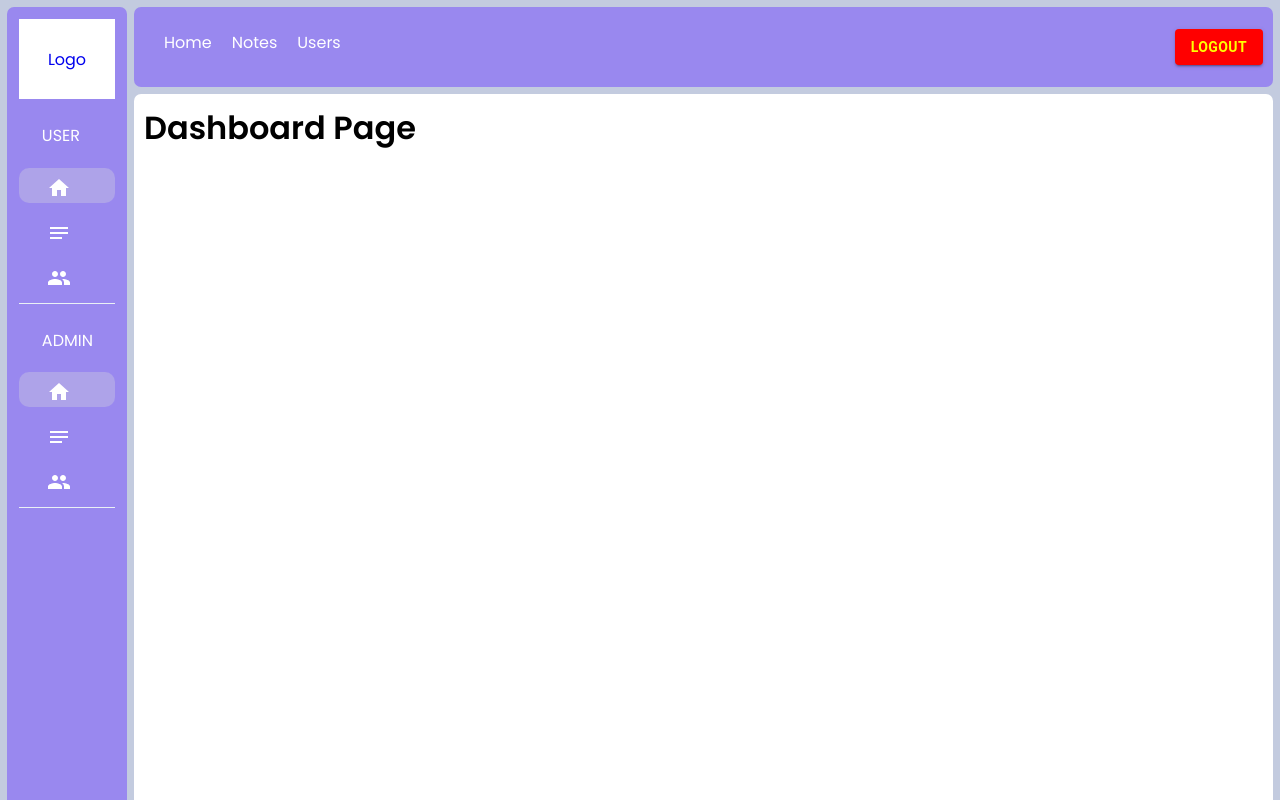
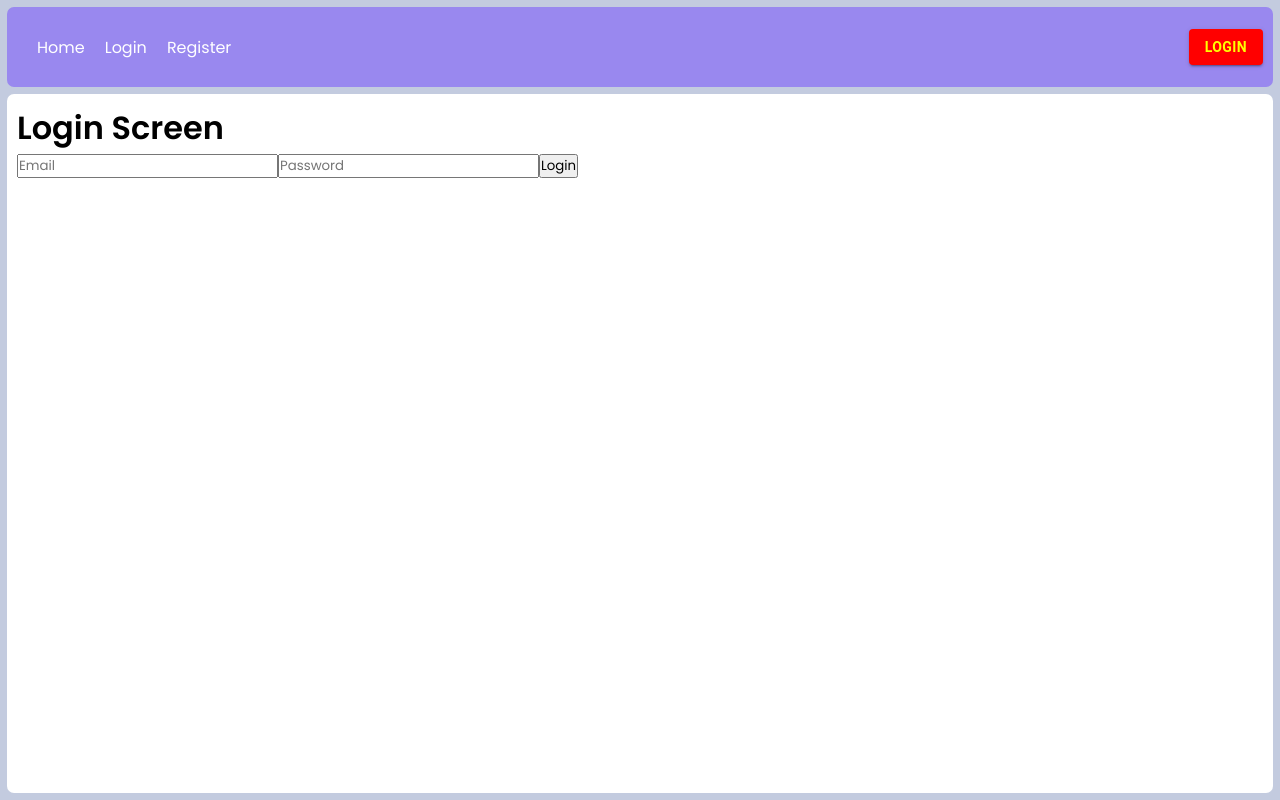
Before and after one commit to aurobindobhuyan/linear-frontend, a React (Vite) app: page /login in a window 1280 px wide. Before the commit this address led to /. Built offline with nearby package versions, Linux system fonts and the light colour scheme.

Commit message:
12 - Aurobindo
* Login & Logout logic implemented in redux store.

* Using the redux state to manage the login state in the application.

* After login storing the token inside the cookie with an expiry time and not in localStorage to handle the page reload.

```diff
--- a/src/App.tsx
+++ b/src/App.tsx
@@ -1,13 +1,34 @@
-import { useState } from "react";
+import { useEffect } from "react";
 import Navbar from "./pages/Layout/Navbar";
-import "./global.css"
+import { useSelector, useDispatch } from "react-redux";
+
+import { getToken, setToken, logout } from "./redux/auth/authSlice";
+import "./global.css";
 
 const App = () => {
-  const [isLoggedIn, setIsLoggedIn] = useState<boolean>(true);
+  const token = useSelector(getToken).token;
+  const dispatch = useDispatch();
 
-  const toggleIsLoggedIn = () => setIsLoggedIn(!isLoggedIn);
+  function getCookie(name: string) {
+    const cookies = document.cookie.split("; ");
+    const cookie = cookies.find((cookie) => cookie.startsWith(`${name}=`));
+    return cookie ? cookie.split("=")[1] : null;
+  }
 
-  return <Navbar isLoggedIn={isLoggedIn} toggleLogin={toggleIsLoggedIn} />;
+  useEffect(() => {
+    if (!token) {
+      const accessTokenFromCookie = getCookie("accessToken");
+      if (accessTokenFromCookie) dispatch(setToken(accessTokenFromCookie));
+    }
+  }, []);
+
+  const toggleIsLoggedIn = () => {
+    document.cookie =
+      "accessToken=; expires=Thu, 01 Jan 1970 00:00:00 UTC; path=/;";
+    dispatch(logout());
+  };
+
+  return <Navbar isLoggedIn={Boolean(token)} toggleLogin={toggleIsLoggedIn} />;
 };
 
 export default App;
--- a/src/pages/Auth/Login.tsx
+++ b/src/pages/Auth/Login.tsx
@@ -1,7 +1,52 @@
+import { useState } from "react";
+
+import { useLoginMutation } from "../../redux/auth/authApiSlice";
+
 const Login = () => {
+  const [form, setForm] = useState({
+    email: "",
+    password: "",
+  });
+  const [login, { isLoading }] = useLoginMutation();
+
+  const handleForm = (e: React.ChangeEvent<HTMLInputElement>) => {
+    if (e.target.name === "email") {
+      setForm({ ...form, email: e.target.value });
+    } else if (e.target.name === "password") {
+      setForm({ ...form, password: e.target.value });
+    }
+  };
+
+  const handleSubmit = async (e: React.FormEvent<HTMLFormElement>) => {
+    e.preventDefault();
+    try {
+      await login(form);
+    } catch (error) {
+      console.log("error in login", error);
+    }
+  };
+
   return (
     <>
       <h1>Login Screen</h1>
+      {isLoading && <h2>Loading...</h2>}
+      <form onSubmit={handleSubmit}>
+        <input
+          type="text"
+          name="email"
+          placeholder="Email"
+          value={form.email}
+          onChange={handleForm}
+        />
+        <input
+          type="password"
+          name="password"
+          placeholder="Password"
+          value={form.password}
+          onChange={handleForm}
+        />
+        <button type="submit" disabled={isLoading}>Login</button>
+      </form>
     </>
   );
 };
--- a/src/redux/api/apiSlice.ts
+++ b/src/redux/api/apiSlice.ts
@@ -1,12 +1,16 @@
- import { createApi, fetchBaseQuery } from "@reduxjs/toolkit/query/react";
+import { createApi, fetchBaseQuery } from "@reduxjs/toolkit/query/react";
 
 export const apiSlice = createApi({
   reducerPath: "api",
   tagTypes: ["Users", "Notes"],
   baseQuery: fetchBaseQuery({
     baseUrl: "http://localhost:5000/v1",
+    credentials: "include",
+    prepareHeaders: (headers, { getState }) => {
+
+    },
   }),
-  endpoints: () => ({})
+  endpoints: () => ({}),
 });
 
 // "https://jsonplaceholder.typicode.com",
--- /dev/null
+++ b/src/redux/auth/authApiSlice.ts
@@ -0,0 +1,50 @@
+import { apiSlice } from "../api/apiSlice";
+import { logout, setToken } from "./authSlice";
+
+const authApiSlice = apiSlice.injectEndpoints({
+  endpoints: (build) => ({
+    login: build.mutation({
+      query: (formData: { email: string; password: string }) => ({
+        url: "/auth",
+        method: "POST",
+        body: { ...formData },
+      }),
+      async onQueryStarted(_args, { dispatch, queryFulfilled }) {
+        try {
+          const { data } = await queryFulfilled;
+          const expirationDate = new Date();
+          expirationDate.setTime(expirationDate.getTime() + 60 * 60 * 1000);
+          document.cookie = `accessToken="${data}; expires=${expirationDate.toUTCString()}`;
+          dispatch(setToken(data));
+        } catch (error) {
+          console.log("error", error);
+        }
+      },
+    }),
+    logout: build.mutation({
+      query: () => ({
+        url: "/auth/logout",
+        method: "POST",
+      }),
+      async onQueryStarted(_args, { dispatch, getState, queryFulfilled }) {
+        try {
+          await queryFulfilled;
+          console.log(getState());
+          dispatch(logout());
+          dispatch(apiSlice.util.resetApiState());
+        } catch (error) {
+          console.log("error", error);
+        }
+      },
+    }),
+    refreshToken: build.mutation({
+      query: () => ({
+        url: "/auth/refresh",
+        method: "GET",
+      }),
+    }),
+  }),
+});
+
+export const { useLoginMutation, useLogoutMutation, useRefreshTokenMutation } =
+  authApiSlice;
--- /dev/null
+++ b/src/redux/auth/authSlice.ts
@@ -0,0 +1,30 @@
+import { PayloadAction, createSlice } from "@reduxjs/toolkit";
+import { RootState } from "../store";
+
+export interface IAuth {
+  token: string | null;
+}
+
+const initialState: IAuth = {
+  token: "",
+};
+
+export const authSlice = createSlice({
+  name: "auth",
+  initialState,
+  reducers: {
+    setToken: (state: IAuth, action: PayloadAction<string>) => {
+      const token = action.payload;
+      state.token = token;
+    },
+    logout: (state: IAuth) => {
+      state.token = null;
+    },
+  },
+});
+
+export const { setToken, logout } = authSlice.actions;
+
+export default authSlice.reducer;
+
+export const getToken = (state: RootState) => state.token;
--- a/src/redux/store.ts
+++ b/src/redux/store.ts
@@ -1,7 +1,9 @@
 import { configureStore, combineReducers } from "@reduxjs/toolkit";
 import { apiSlice } from "./api/apiSlice";
+import authSlice from "./auth/authSlice";
 
 const reducer = combineReducers({
+  token: authSlice,
   [apiSlice.reducerPath]: apiSlice.reducer,
 });
 
```
